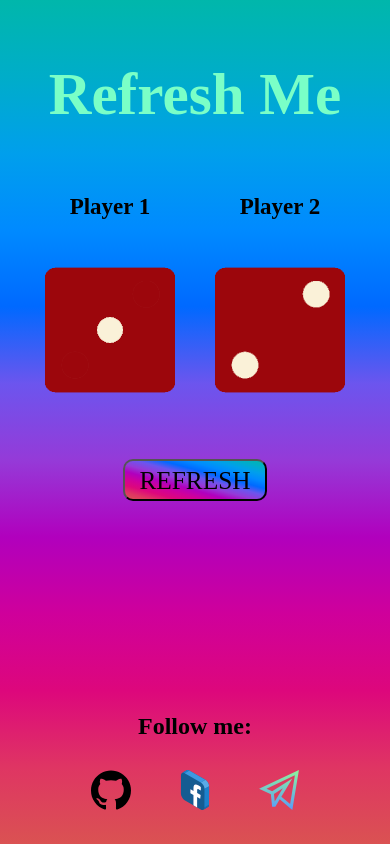
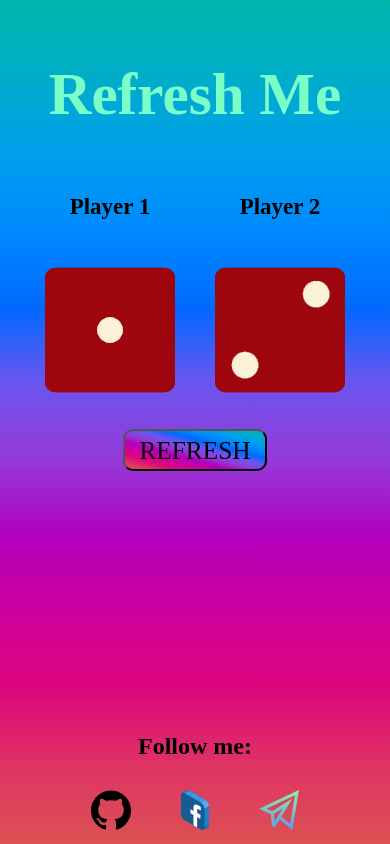
Before and after one commit to HasanjonDeveloper/Dice-Game-, a plain HTML site: page index.html in a window 390 px wide. Drawn offline with Linux system fonts and the light colour scheme; a web font is replaced by a local one.

Commit message:
Some went wrong

```diff
--- a/style.css
+++ b/style.css
@@ -65,7 +65,7 @@ button:hover  {
     bottom: 0;
     left: 0 ;
     right: 0;
-    padding: 20px;
+    padding-top: 20px;
 }
  .logo:hover {
     transform: translateY(-10px);
@@ -94,7 +94,7 @@ button:hover  {
     }
 
     button {
-        margin: 50px auto 10px auto ;
+        margin: 20px auto 10px auto ;
         width: 17vh;
         height: 5vh;
         border-radius: 10px;
```
